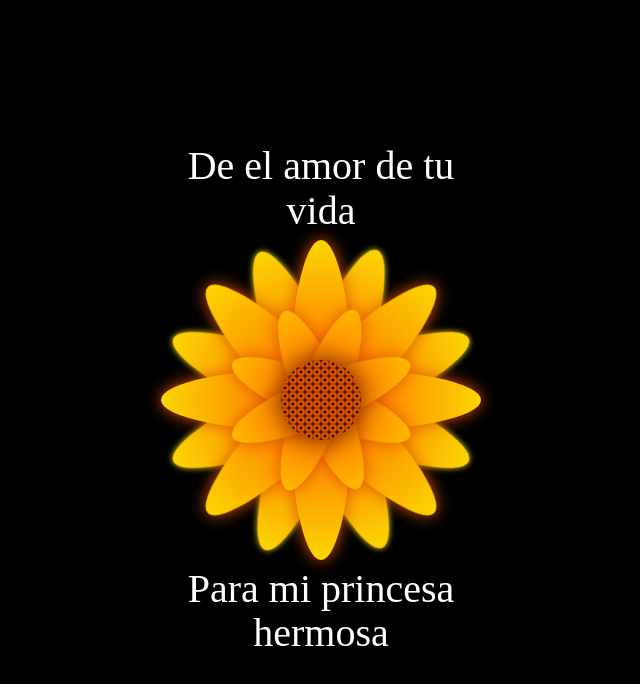
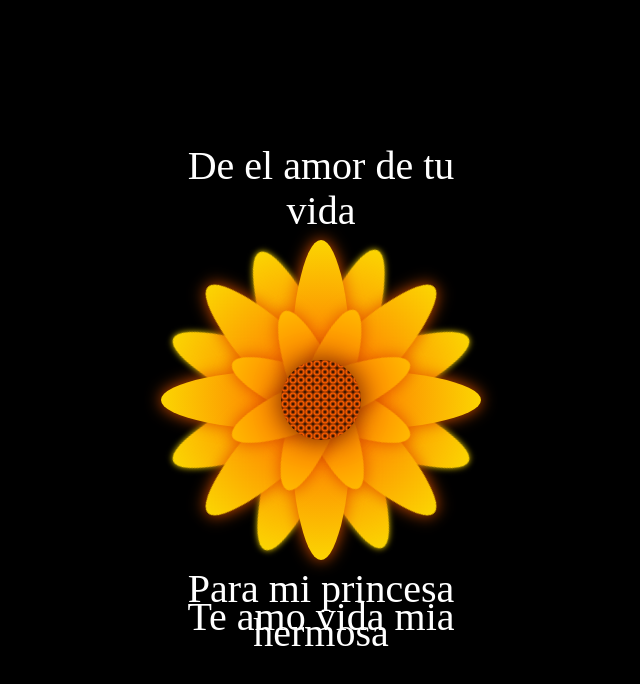
Before and after one commit to JuanDOsma/Flores_amarillas, a plain HTML site: page docs/index.html in a window 1280 px wide. Shown: the whole page, without its empty margins (319-959 px from the left). Drawn offline with Linux system fonts and the light colour scheme.

Commit message:
Update index.html

```diff
--- a/docs/index.html
+++ b/docs/index.html
@@ -38,7 +38,7 @@
     <div class="Petal3 p4">
     </div>
     <div class="text-below">Para mi princesa hermosa</div>
-
+    <div class="text-below" style="margin-bottom: 10px;">Te amo vida mia</div>
   </div>
 </body>
 </html>
```
